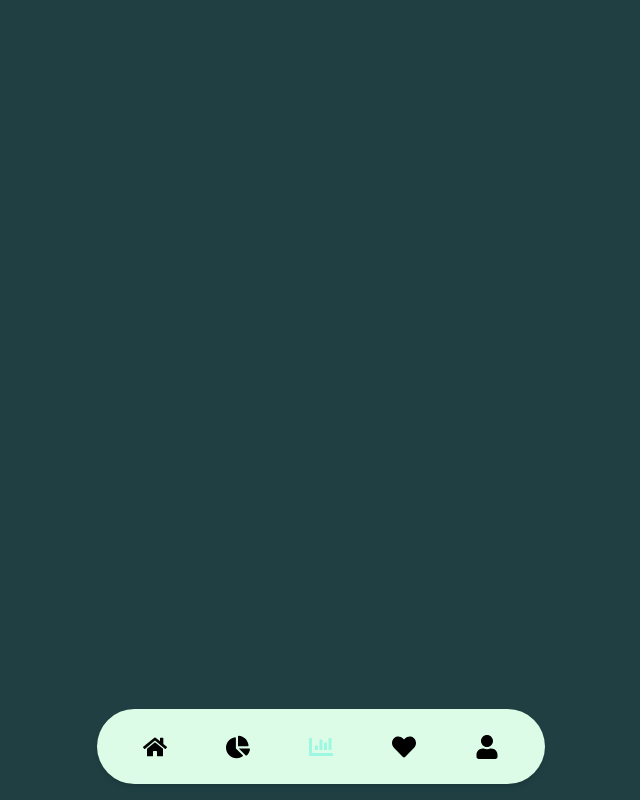
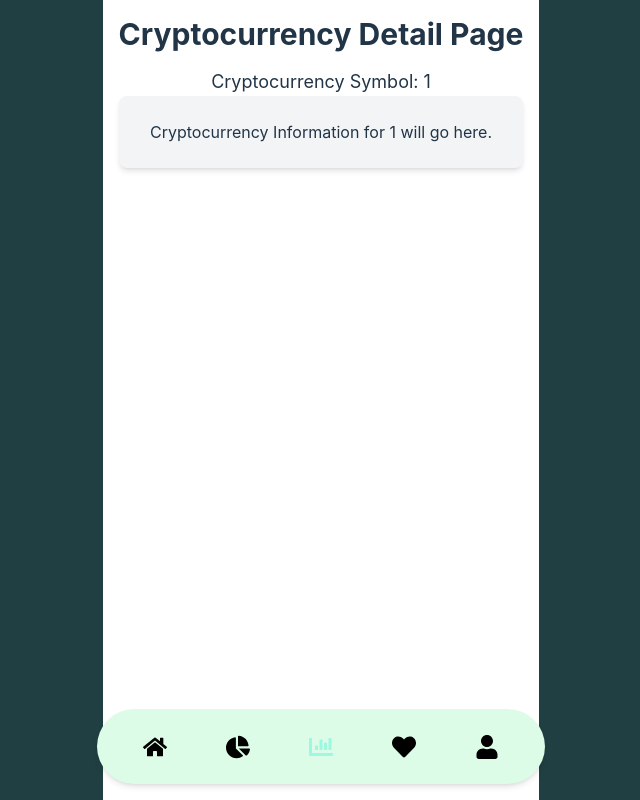
Before and after one commit to zzun73/PigIn, a React (Vite) app in the folder front/: page /investment/cryptocurrency/1 in a window 1280 px wide. Before the commit this address had no page. Shown: the whole page, without its empty margins (319-959 px from the left). Built offline with nearby package versions, Linux system fonts and the light colour scheme.

Commit message:
Add : dynamic routes for stock/crypto specific items

```diff
--- a/front/src/App.tsx
+++ b/front/src/App.tsx
@@ -8,11 +8,13 @@ import {
 import "./App.css";
 import Navbar from "./components/Navbar";
 import InvestmentPage from "./pages/InvestmentPage";
-import StockDetailPage from "./investment/stock/pages/StockMainPage";
-import CryptoDetailPage from "./investment/crypto/pages/CryptoMainPage";
+import StockMainPage from "./investment/stock/pages/StockMainPage";
+import CryptoMainPage from "./investment/crypto/pages/CryptoMainPage";
 import GoldDetailPage from "./investment/gold/pages/GoldDetailPage";
 import StockSearchPage from "./investment/stock/pages/StockSearchPage";
 import CryptoSearchPage from "./investment/crypto/pages/CryptoSearchPage";
+import StockDetailPage from "./investment/stock/pages/StockDetailPage";
+import CryptoDetailPage from "./investment/crypto/pages/CryptoDetailPage";
 
 const App: React.FC = () => {
   return (
@@ -22,12 +24,14 @@ const App: React.FC = () => {
           <Route path="/investment" element={<InvestmentLayout />}>
             <Route index element={<InvestmentPage />} />
             <Route path="stock" element={<StockDetailLayout />}>
-              <Route index element={<StockDetailPage />} />
+              <Route index element={<StockMainPage />} />
               <Route path="search" element={<StockSearchPage />} />
+              <Route path=":symbol" element={<StockDetailPage />} />
             </Route>
             <Route path="cryptocurrency" element={<CryptoDetailLayout />}>
-              <Route index element={<CryptoDetailPage />} />
+              <Route index element={<CryptoMainPage />} />
               <Route path="search" element={<CryptoSearchPage />} />
+              <Route path=":symbol" element={<CryptoDetailPage />} />
             </Route>
             <Route path="gold" element={<GoldDetailPage />} />
           </Route>
--- a/front/src/investment/components/ItemsContainer.tsx
+++ b/front/src/investment/components/ItemsContainer.tsx
@@ -1,4 +1,5 @@
 import React, { useState } from "react";
+import { useNavigate } from "react-router-dom";
 import StockItem from "../stock/components/StockItem";
 import CryptoItem from "../crypto/components/CryptoItem";
 import KoreanStocksData from "../../data/KoreanStocksData.json";
@@ -14,6 +15,7 @@ interface ItemContainerProps {
 
 const ItemsContainer: React.FC<ItemContainerProps> = ({ title, type }) => {
   const [selectedOption, setSelectedOption] = useState<string>("시가총액");
+  const navigate = useNavigate();
 
   const handleOptionChange = (option: string) => {
     setSelectedOption(option);
@@ -23,7 +25,16 @@ const ItemsContainer: React.FC<ItemContainerProps> = ({ title, type }) => {
     type === "stock"
       ? (KoreanStocksData as StockItemData[])
       : (CryptoCurrenciesData as CryptoItemData[]);
+
   const ItemComponent = type === "stock" ? StockItem : CryptoItem;
+
+  const handleItemClick = (symbol: string) => {
+    const routePath =
+      type === "stock"
+        ? `/investment/stock/${symbol}`
+        : `/investment/cryptocurrency/${symbol}`;
+    navigate(routePath);
+  };
 
   return (
     <div className="flex-grow bg-white rounded-t-3xl mt-4 p-4 shadow-md w-full">
@@ -43,8 +54,17 @@ const ItemsContainer: React.FC<ItemContainerProps> = ({ title, type }) => {
           </button>
         ))}
       </div>
-      <div className="flex flex-row overflow-x-auto space-x-4 w-80 max-w-md mx-auto flex-nowrap">
+      <div className="flex flex-row overflow-x-auto space-x-4 w-80 max-w-full mx-auto flex-nowrap">
         {data.map((item) => (
+          <div
+            key={type === "stock" ? item.stck_shrn_iscd : item.symbol}
+            onClick={() =>
+              handleItemClick(
+                type === "stock" ? item.stck_shrn_iscd : item.symbol
+              )
+            }
+            className="cursor-pointer flex-shrink-0 w-55"
+          >
             <ItemComponent
               key={type === "stock" ? item.stck_shrn_iscd : item.symbol}
               name={type === "stock" ? item.hts_kor_isnm : item.name}
@@ -58,6 +78,7 @@ const ItemsContainer: React.FC<ItemContainerProps> = ({ title, type }) => {
                 value: price,
               }))}
             />
+          </div>
         ))}
       </div>
     </div>
--- /dev/null
+++ b/front/src/investment/crypto/pages/CryptoDetailPage.tsx
@@ -0,0 +1,24 @@
+// CryptoDetailPage.tsx
+
+import React from "react";
+import { useParams } from "react-router-dom";
+
+const CryptoDetailPage: React.FC = () => {
+  // Access the dynamic symbol parameter from the route
+  const { symbol } = useParams<{ symbol: string }>();
+
+  return (
+    <div className="min-h-screen w-full flex flex-col items-center bg-white p-4">
+      <h1 className="text-3xl font-bold mb-4">Cryptocurrency Detail Page</h1>
+      {/* Display the cryptocurrency symbol */}
+      <p className="text-lg">Cryptocurrency Symbol: {symbol}</p>
+
+      {/* Placeholder for additional cryptocurrency details */}
+      <div className="w-full max-w-md bg-gray-100 rounded-lg p-6 shadow-md">
+        <p>Cryptocurrency Information for {symbol} will go here.</p>
+      </div>
+    </div>
+  );
+};
+
+export default CryptoDetailPage;
--- /dev/null
+++ b/front/src/investment/stock/pages/StockDetailPage.tsx
@@ -0,0 +1,24 @@
+// StockDetailPage.tsx
+
+import React from "react";
+import { useParams } from "react-router-dom";
+
+const StockDetailPage: React.FC = () => {
+  // Access the dynamic symbol parameter from the route
+  const { symbol } = useParams<{ symbol: string }>();
+
+  return (
+    <div className="min-h-screen w-full flex flex-col items-center bg-white p-4">
+      <h1 className="text-3xl font-bold mb-4">Stock Detail Page</h1>
+      {/* Display the stock symbol */}
+      <p className="text-lg">Stock Symbol: {symbol}</p>
+
+      {/* Placeholder for additional stock details */}
+      <div className="w-full max-w-md bg-gray-100 rounded-lg p-6 shadow-md">
+        <p>Stock Information for {symbol} will go here.</p>
+      </div>
+    </div>
+  );
+};
+
+export default StockDetailPage;
```
Lines whose indentation alone changed are shown as unchanged.
